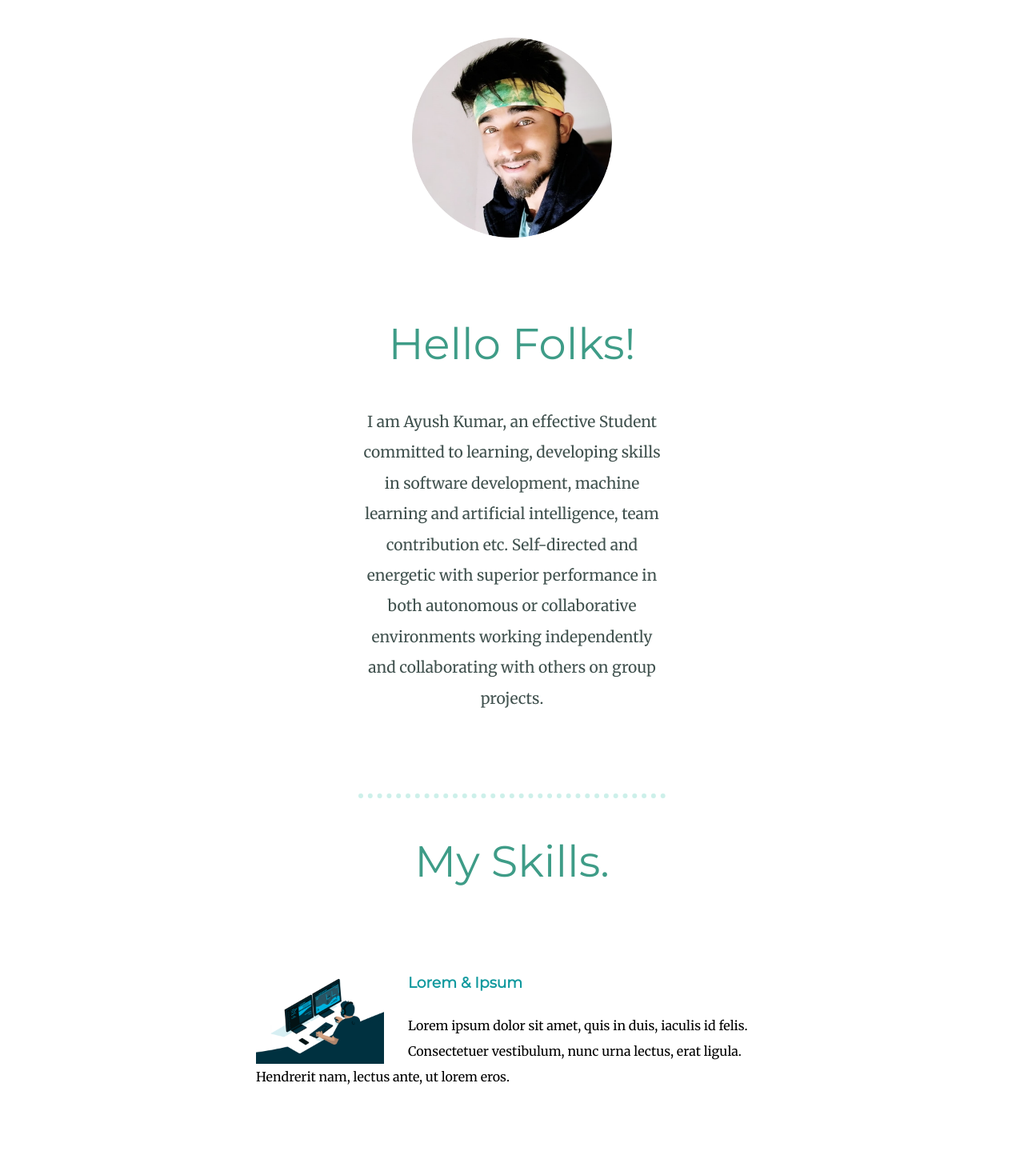
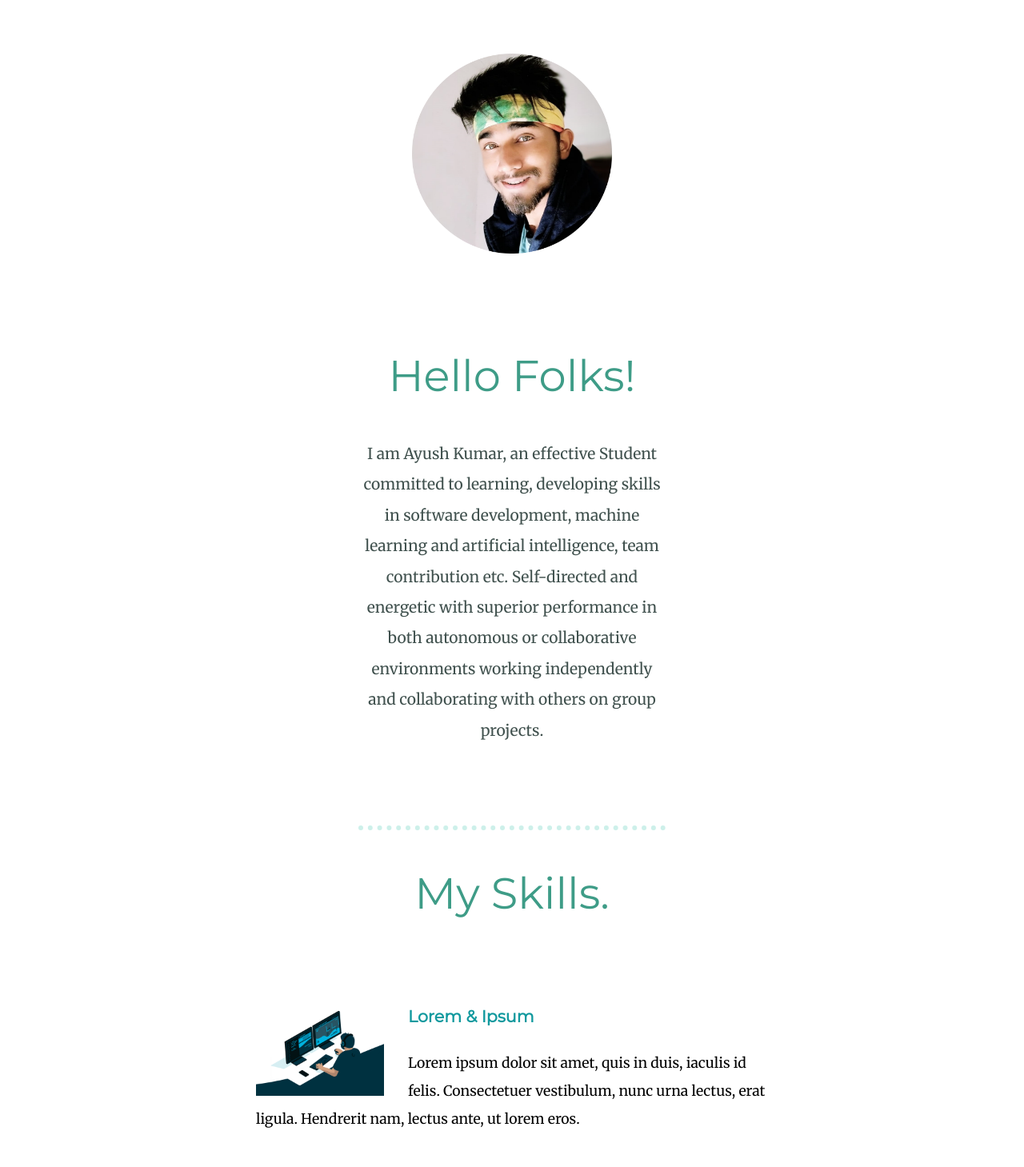
Before and after one commit to thekingayu/AyushPortfoilio, a plain HTML site: page index.html in a window 1280 px wide. Shown: the part 719-2178 px from the top of the page at 80% size. Drawn offline with Linux system fonts and the light colour scheme.

Commit message:
Fixed text sizes

```diff
--- a/css/styles.css
+++ b/css/styles.css
@@ -157,6 +157,7 @@ hr {
 
 .footer-message{
   width: 100%;
+  color: #000000;
 }
 
 .skill-image1 {
@@ -172,6 +173,7 @@ hr {
 }
 
 .skill-row {
+  font-size: 110%;
   width: 50%;
   margin: 100px auto 100px auto;
   text-align: left;
@@ -185,7 +187,7 @@ hr {
 }
 
 .profile-pic {
-  margin: 50px auto;
+  margin: 70px auto;
   width: 250px;
   height: 250px;
 }
```
